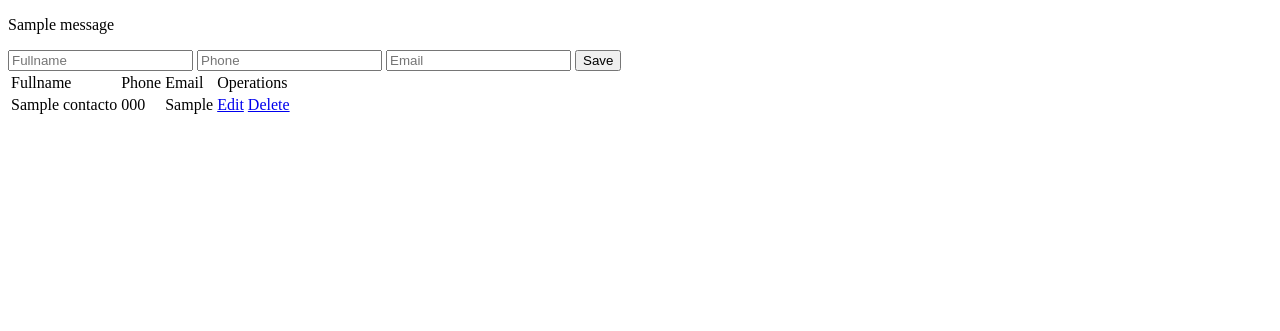
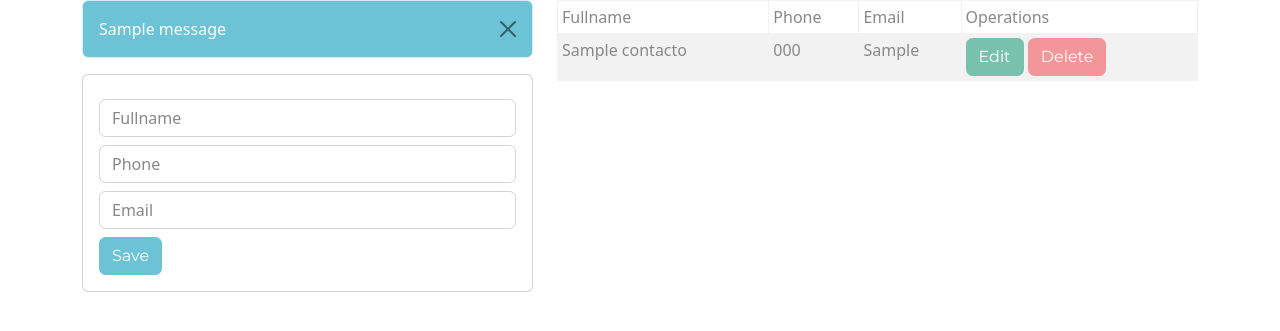
Before and after one commit to nicole-tumi/Flask-Contact-Web-App, a Flask app: page / in a window 1280 px wide. Shown: the top 331 px of the page. Run offline with Flask 2, Linux system fonts and the light colour scheme; tables that the repository leaves empty or names only in its code hold one stand-in row (values such as "Sample post"); one stand-in notice (Sample message) is shown; data that the repository does not hold is empty; some libraries are stand-ins or nearby versions.

Commit message:
crud operations

```diff
--- a/App.py
+++ b/App.py
@@ -34,10 +34,32 @@ def add_contact():
         flash('Contacto agregado!')
         return redirect(url_for('Index'))
 
-@app.route ('/edit')
-def edit_contact():
-    return 'edit contact'
+@app.route ('/edit/<id>')
+def get_contact(id):
+    cur = mysql.connection.cursor()
+    cur.execute('SELECT * FROM contactos WHERE id = %s', (id))
+    data = cur.fetchall()
+    return render_template('edit-contact.html', contact = data[0])
     # 48:29 min
+
+@app.route('/update/<id>', methods = ['POST'])
+def update_contac(id):
+    if request.method == 'POST':
+        fullname = request.form['fullname']
+        phone = request.form['phone']
+        email = request.form['email']
+
+        cur = mysql.connection.cursor()
+        cur.execute("""
+            UPDATE contactos
+            SET nombreContacto = %s,
+                telefono = %s,
+                correo = %s
+            WHERE id = %s
+        """, (fullname, phone, email, id))
+        mysql.connection.commit()
+        flash('Contacto actualizado adecuadamente')
+        return redirect(url_for('Index'))
 
 @app.route ('/delete/<string:id>')
 def delete_contact(id):
--- a/templates/index.html
+++ b/templates/index.html
@@ -1,27 +1,38 @@
-<!DOCTYPE html>
-<html lang="en">
+{% extends 'layout.html' %} {% block body %}
 
-<head>
-    <meta charset="UTF-8">
-    <meta http-equiv="X-UA-Compatible" content="IE=edge">
-    <meta name="viewport" content="width=device-width, initial-scale=1.0">
-    <title>Document</title>
-</head>
+<div class="row">
+    <div class="col-md-5">
+        {% with messages = get_flashed_messages()%} {% if messages %} {% for message in messages %}
+        <div class="alert alert-dismissible alert-info">
+            <button type="button" class="btn-close" data-dismiss="alert" aria-label="Close"></button>
+            <p class="mb-0">{{message}}</p>
+        </div>
 
-{% with messages = get_flashed_messages()%} {% if messages %} {% for message in messages %}
-<p>{{message}}</p>
         {% endfor %} {% endif %} {% endwith%}
 
-<body>
+        <div class="card card-body">
             <form action="/add_contact" method="POST">
-        <input type="text" name="fullname" placeholder="Fullname">
-        <input type="text" name="phone" placeholder="Phone">
-        <input type="text" name="email" placeholder="Email">
-        <button type="submit">
+                <div class="form-group pt-2">
+                    <input type="text" name="fullname" placeholder="Fullname" class="form-control">
+                </div>
+                <div class="form-group pt-2">
+                    <input type="text" name="phone" placeholder="Phone" class="form-control">
+                </div>
+                <div class="form-group pt-2">
+                    <input type="text" name="email" placeholder="Email" class="form-control">
+                </div>
+
+                <div class="form-group pt-2">
+                    <button type="submit" class="btn btn-info btn-block">
                         Save
                     </button>
+                </div>
+
             </form>
-    <table>
+        </div>
+    </div>
+    <div class="col-md-7">
+        <table class="table table-striped table-bordered bg-white table-sm">
             <thead>
                 <tr>
                     <td>Fullname</td>
@@ -37,13 +48,14 @@
                     <td>{{ contact.2 }}</td>
                     <td>{{ contact.3 }}</td>
                     <td>
-                    <a href="/edit/{{contact.0}}">Edit</a>
-                    <a href="/delete/{{contact.0}}">Delete</a>
+                        <a href="/edit/{{contact.0}}" class="btn btn-primary">Edit</a>
+                        <a href="/delete/{{contact.0}}" class="btn btn-secondary">Delete</a>
                     </td>
                 </tr>
                 {% endfor %}
             </tbody>
         </table>
-</body>
+    </div>
+</div>
 
-</html>
+{% endblock %}
--- /dev/null
+++ b/templates/layout.html
@@ -0,0 +1,25 @@
+<!DOCTYPE html>
+<html lang="en">
+
+<head>
+    <meta charset="UTF-8">
+    <meta http-equiv="X-UA-Compatible" content="IE=edge">
+    <meta name="viewport" content="width=device-width, initial-scale=1.0">
+    <title>Contact Flask App</title>
+    <link rel="stylesheet" href="https://bootswatch.com/5/minty/bootstrap.min.css">
+</head>
+
+<body>
+
+    <div class="container">
+        {% block body %} {% endblock %}
+
+    </div>
+
+    <!--scripts-->
+    <script src="https://code.jquery.com/jquery-3.2.1.slim.min.js" integrity="sha384-KJ3o2DKtIkvYIK3UENzmM7KCkRr/rE9/Qpg6aAZGJwFDMVNA/GpGFF93hXpG5KkN" crossorigin="anonymous"></script>
+    <script src="https://cdn.jsdelivr.net/npm/popper.js@1.12.9/dist/umd/popper.min.js" integrity="sha384-ApNbgh9B+Y1QKtv3Rn7W3mgPxhU9K/ScQsAP7hUibX39j7fakFPskvXusvfa0b4Q" crossorigin="anonymous"></script>
+    <script src="https://cdn.jsdelivr.net/npm/bootstrap@4.0.0/dist/js/bootstrap.min.js" integrity="sha384-JZR6Spejh4U02d8jOt6vLEHfe/JQGiRRSQQxSfFWpi1MquVdAyjUar5+76PVCmYl" crossorigin="anonymous"></script>
+</body>
+
+</html>
```
Also changed, not shown: templates/edit-contact.html (added, +11 -0 lines). Lines whose indentation alone changed are shown as unchanged.
